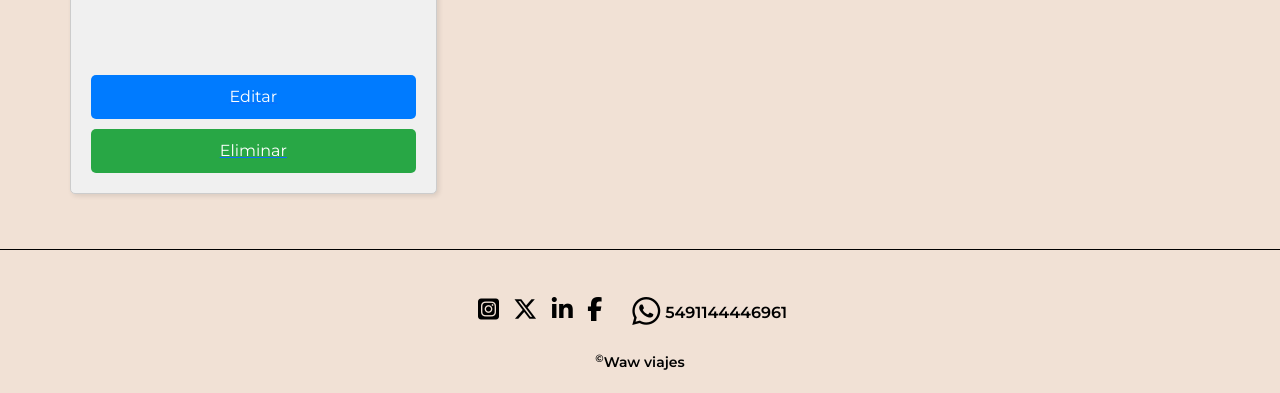
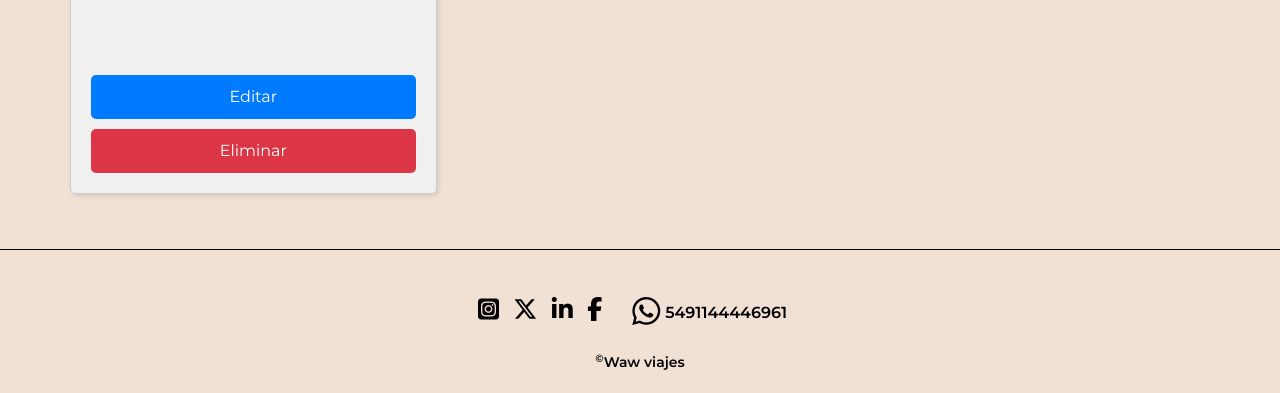
Before and after one commit to holaclaris/cacPython, a Flask app: page /destinos in a window 1280 px wide. Shown: the part 633-1026 px from the top of the page. Run offline with Flask 3, Linux system fonts and the light colour scheme; tables that the repository leaves empty or names only in its code hold one stand-in row (values such as "Sample post"); some libraries are stand-ins or nearby versions.

Commit message:
Cambio nombres NavBar

```diff
--- a/static/css/destinos.css
+++ b/static/css/destinos.css
@@ -82,7 +82,7 @@ main h2 {
 }
 
 .btn-carrito {
-  background-color: #28a745;
+  background-color: #DC3545;
   color: #fff;
 }
 
--- a/static/css/index.css
+++ b/static/css/index.css
@@ -16,6 +16,9 @@ body {
     color: black;
     font-family: "Montserrat", sans-serif;
     font-weight: 600;
+}
+a {
+    text-decoration: none;
 }
 
 .banner {
--- a/templates/defaults/header.html
+++ b/templates/defaults/header.html
@@ -11,8 +11,8 @@
                 <li id="cruz"><i class="fa-solid fa-x"></i></li>
                 <li><a href="/">INICIO</a></li>
                 <li><a href="/destinos">DESTINOS</a></li>
+                <li><a href="/nuevo_destino">AÑADIR DESTINO</a></li>
                 <li><a href="/guias">NUESTROS GUIAS</a></li>
-                <li><a href="/contacto">CONTACTO</a></li>
             </ul>
         </div>
     </nav>
--- a/templates/defaults/headerPaginas.html
+++ b/templates/defaults/headerPaginas.html
@@ -11,8 +11,8 @@
                 <li id="cruz"><i class="fa-solid fa-x"></i></li>
                 <li><a href="/">INICIO</a></li>
                 <li><a href="/destinos">DESTINOS</a></li>
+                <li><a href="/nuevo_destino">AÑADIR DESTINO</a></li>
                 <li><a href="/guias">NUESTROS GUIAS</a></li>
-                <li><a href="/contacto">CONTACTO</a></li>
             </ul>
         </div>
     </nav>
```
